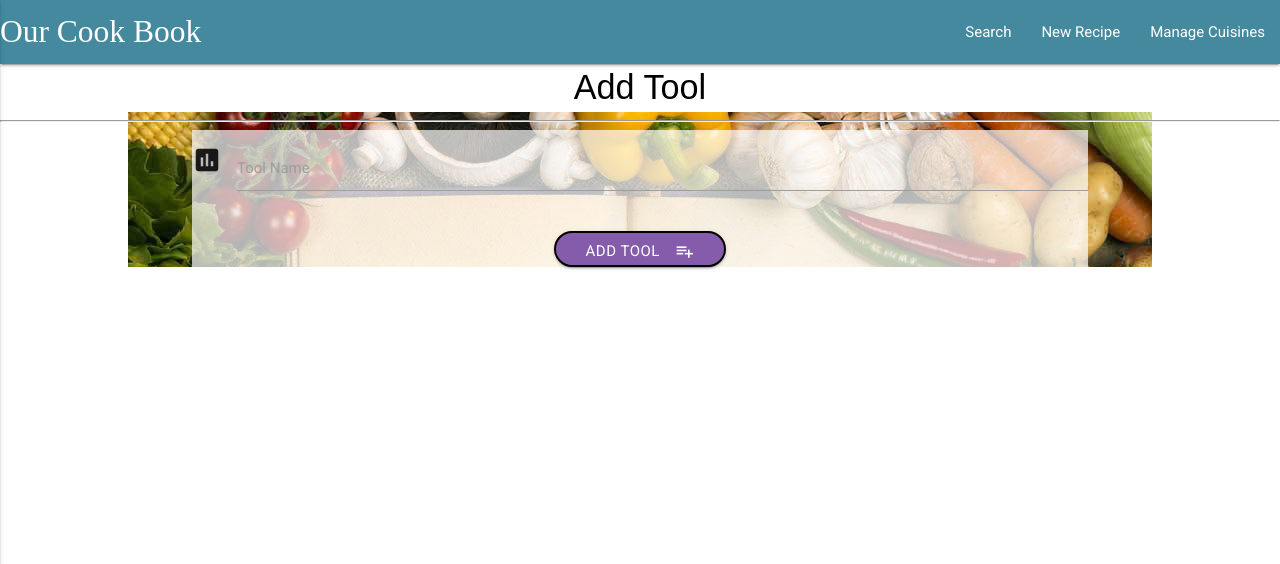
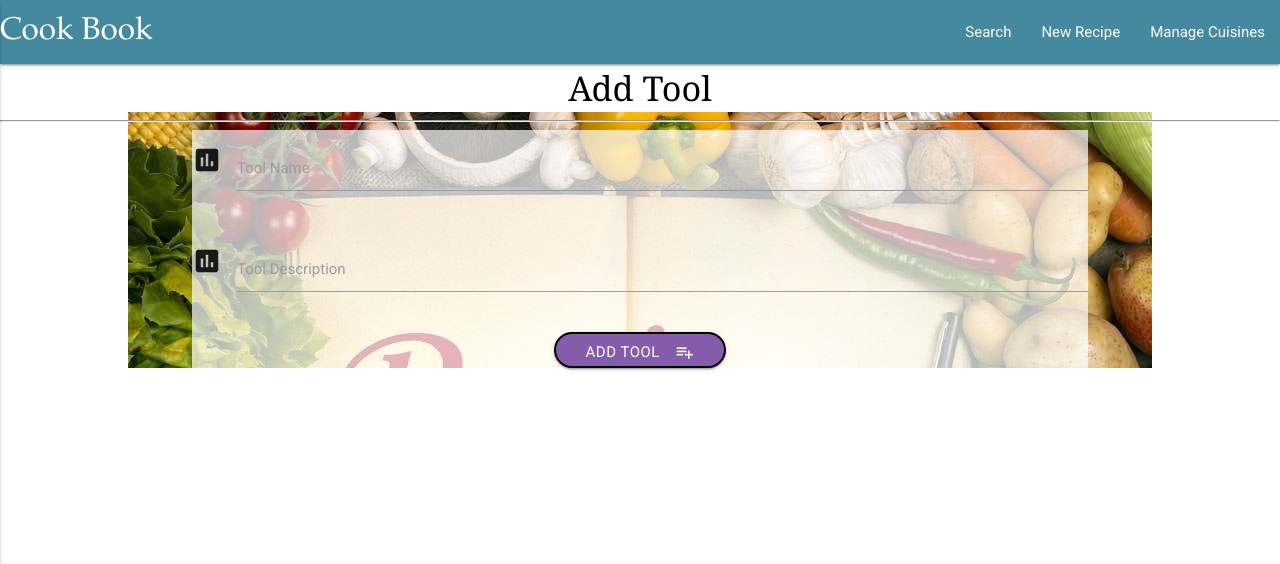
Before and after one commit to mickh14/ourCookBook, a Flask app: page /add_tool in a window 1280 px wide. Shown: the top 564 px of the page. Run offline with Flask 2, Linux system fonts and the light colour scheme; some libraries are stand-ins or nearby versions.

Commit message:
add buy tool page, enhanced add tool fucntionality

```diff
--- a/app.py
+++ b/app.py
@@ -119,8 +119,8 @@ def delete_tool(tool_id):
 
 @app.route('/insert_tool', methods=['POST'])
 def insert_tool():
-    tool_doc = {'tool_name': request.form.get('tool_name')}
-    mongo.db.tools.insert_one(tool_doc)
+    tools = mongo.db.tools
+    tools.insert_one(request.form.to_dict())
     return redirect(url_for('get_tools'))
 
 
@@ -128,6 +128,11 @@ def insert_tool():
 def add_tool():
     return render_template('addtool.html')
 
+@app.route('/buy_tool')
+def buy_tool():
+    return render_template('buytool.html',
+    tools=mongo.db.tools.find())
+
 if __name__ == '__main__':
     app.run(host=os.environ.get('IP'),
         port=int(os.environ.get('PORT')),
--- a/static/css/style.css
+++ b/static/css/style.css
@@ -17,7 +17,7 @@
 /*-----------------Page Headers*/
 .page_header {
     margin-top: 5px;
-    font-family: fantasy;
+    font-family: Georgia, 'Times New Roman', Times, serif;
     font-size: 50;
     color: black;
     text-align: center;
@@ -51,5 +51,5 @@
 
 .nav-text{
     color: blue;
-    font-family: serif;
+    font-family: garamond;
 }
--- a/templates/addtool.html
+++ b/templates/addtool.html
@@ -12,6 +12,13 @@
                     <label for="cuisine_type">Tool Name</label>
                 </div>
             </div>
+            <div class="row">
+                <div class="input-field col s12">
+                    <i class="material-icons prefix">poll</i>
+                    <input id="tool_description" name="tool_description" type="text" class="validate">
+                    <label for="cuisine_type">Tool Description</label>
+                </div>
+            </div>
             <div class="row center">
                 <button class="btn waves-effect waves-light add-button" type="submit" name="action">Add Tool
                     <i class="material-icons right">playlist_add</i>
--- a/templates/base.html
+++ b/templates/base.html
@@ -15,7 +15,7 @@
 <header>
 	<nav>
 		<div class="nav-wrapper nav_style">
-			<a href="{{url_for('get_recipes')}}" class="brand-logo nav-text">Our Cook Book</a>
+			<a href="{{url_for('get_recipes')}}" class="brand-logo nav-text">Cook Book</a>
             <a href="#" data-activates="mobile-demo" class="button-collapse"><i class="material-icons">menu</i></a>
 			<ul id="nav-mobile" class="right hide-on-med-and-down">
 				<li><a href="{{url_for('recipes_search')}}">Search</a></li>
--- a/templates/recipes.html
+++ b/templates/recipes.html
@@ -49,7 +49,7 @@
                     </div>
                 </div>
                 <div class="col s12">
-                    <a href="" class="waves-effect waves-light btn btn_small">Buy</a>
+                    <a href="{{url_for('buy_tool')}}" class="waves-effect waves-light btn btn_small">Buy</a>
                     <span><strong>Kitchen Tool:</strong>{{recipe.tool}}</span>
                 </div>
                 <div class="col s12">
--- a/templates/tools.html
+++ b/templates/tools.html
@@ -2,7 +2,7 @@
 
 <div class="row">
 
-    <h4 class="page_header"">Kitchen Tools</h4>
+    <h4 class="page_header">Kitchen Tools</h4>
     <hr>
     <div class="container colap-body-style">
         <ul class="collapsible" data-collapsible="accordion">
```
Also changed, not shown: templates/buytool.html (added, +14 -0 lines).
